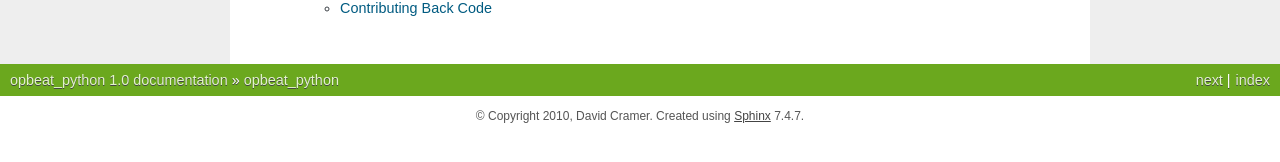
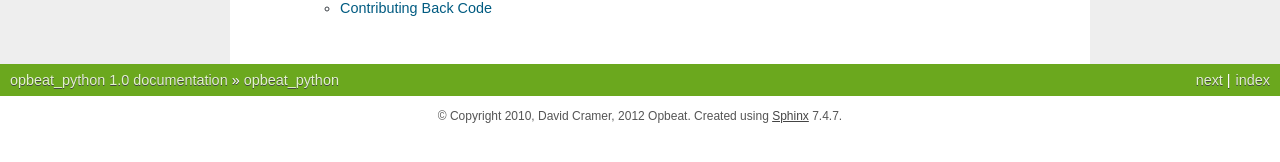
Before and after one commit to JohnFredok/apm-agent-python, a Sphinx documentation site: the page built from docs/index.rst, in a window 1280 px wide. Shown: the part 539-701 px from the top of the page. Built offline with Sphinx 7.4.7, drawn with Linux system fonts in a browser that asks for light colours.

Commit message:
Tiny docs changes.

```diff
--- a/docs/conf.py
+++ b/docs/conf.py
@@ -42,7 +42,7 @@
 
 # General information about the project.
 project = u'opbeat_python'
-copyright = u'2010, David Cramer'
+copyright = u'2010, David Cramer, 2012 Opbeat'
 
 # The version info for the project you're documenting, acts as replacement for
 # |version| and |release|, also used in various other places throughout the
@@ -91,7 +91,7 @@
 intersphinx_mapping = {
     'http://docs.python.org/2.7': None,
     'django': ('http://docs.djangoproject.com/en/dev/', 'http://docs.djangoproject.com/en/dev/_objects/'),
-    'http://opbeat_python.readthedocs.org/en/latest': None
+    # 'http://opbeat_python.readthedocs.org/en/latest': None
 }
 
 
--- a/docs/config/index.rst
+++ b/docs/config/index.rst
@@ -47,7 +47,7 @@
 The following are valid arguments which may be passed to the opbeat_python client:
 
 project
-~~~~~~~
+~~~~~~~~~~~~~~
 
 Set this to your Opbeat project ID.
 
@@ -56,7 +56,7 @@
     project = 'fb9f9e31ea4f40d48855c603f15a2aa4'
 
 access_token
-~~~~~~~~~~
+~~~~~~~~~~~~~~~~~~
 
 Set this to the secret key of the project.
 You can find this information on the settings page of your project
@@ -67,7 +67,7 @@
     access_token = '6e968b3d8ba240fcb50072ad9cba0810'
 
 name
-~~~~
+~~~~~~~~~~~~~~
 
 This will override the ``server_name`` value for this installation. Defaults to ``socket.gethostname()``.
 
--- a/docs/index.rst
+++ b/docs/index.rst
@@ -1,5 +1,5 @@
 opbeat_python
-=====
+=================
 
 opbeat_python is a standalone (and the official) Python client for `Opbeat <https://www.opbeat.com/>`_.
 It is forked from raven.
```
